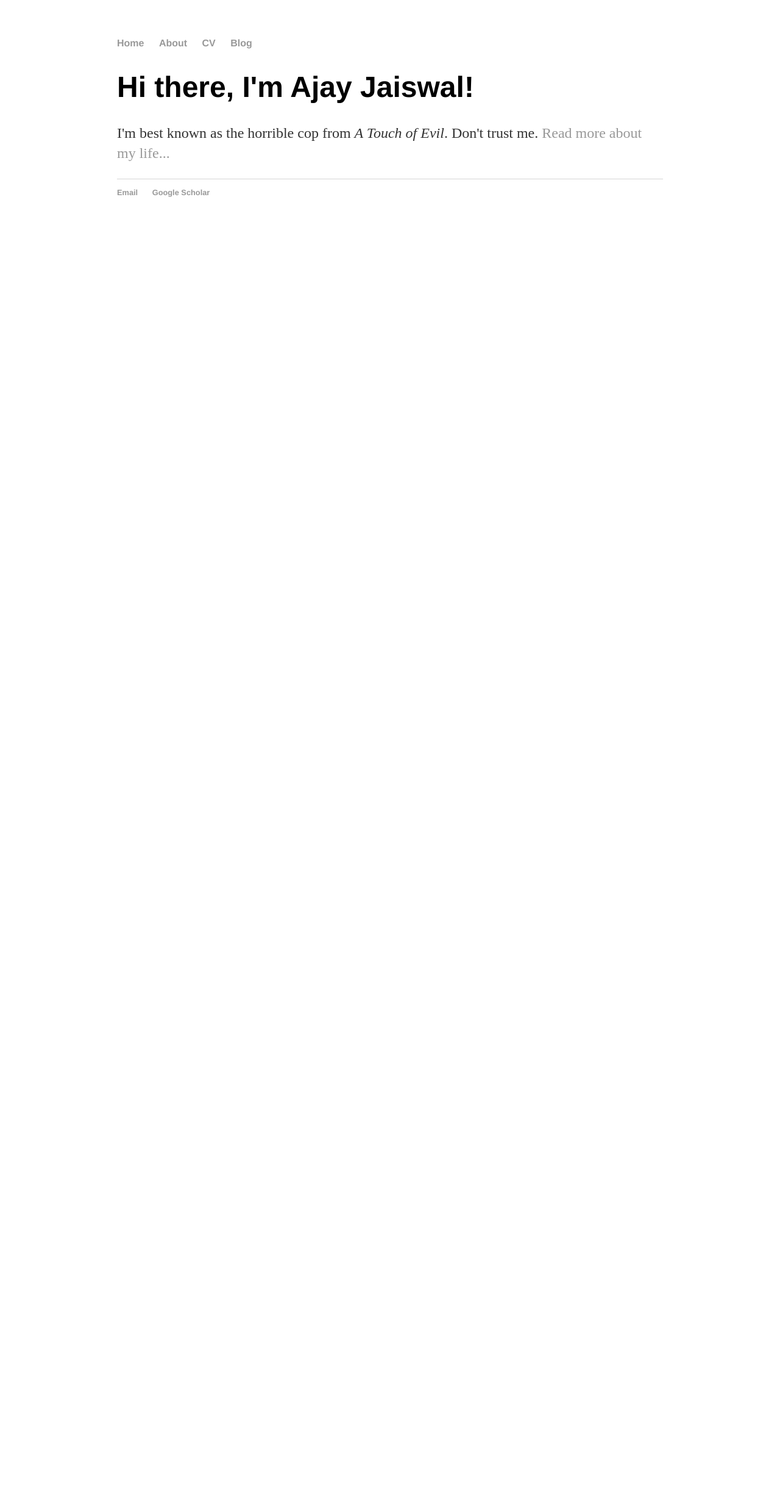
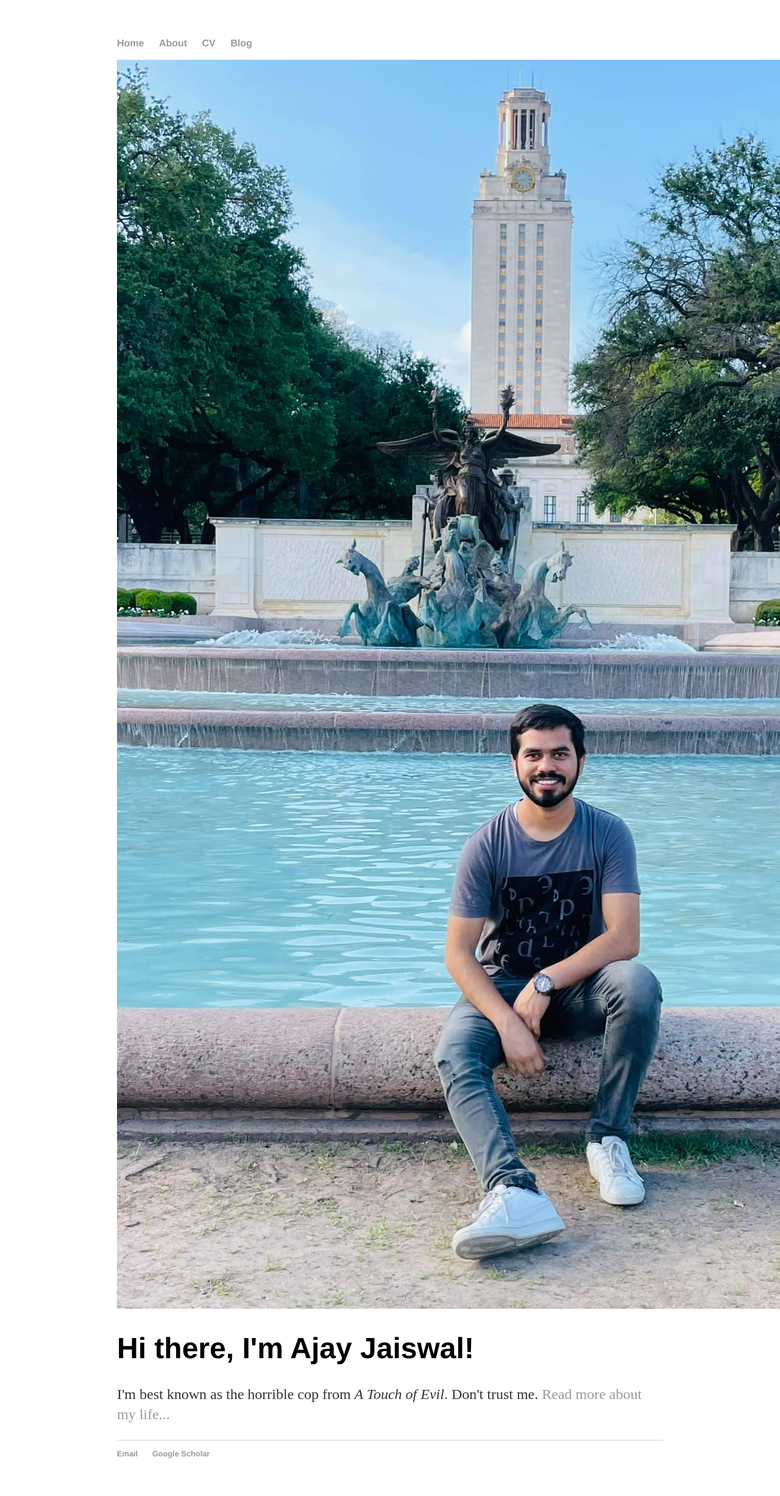
Before and after one commit to Ajay1994/ajay1994.github.io, a Jekyll site: the page built from index.html, in a window 1280 px wide. Shown: the whole page at 61% size. Built offline with Jekyll 4.4.1, drawn with Linux system fonts in a browser that asks for light colours; before the commit the page ends 900 px from its top, so only the background shows below that.

Commit message:
Update index.html

```diff
--- a/index.html
+++ b/index.html
@@ -4,6 +4,7 @@ title: Hank Quinlan, Horrible Cop
 ---
 
 		<div class="blurb">
+			<img src="bio_image.jpg" alt="Italian Trulli">
 			<h1>Hi there, I'm Ajay Jaiswal!</h1>
 			<p>I'm best known as the horrible cop from <em>A Touch of Evil</em>. Don't trust me. <a href="/about">Read more about my life...</a></p>
 		</div>
```
